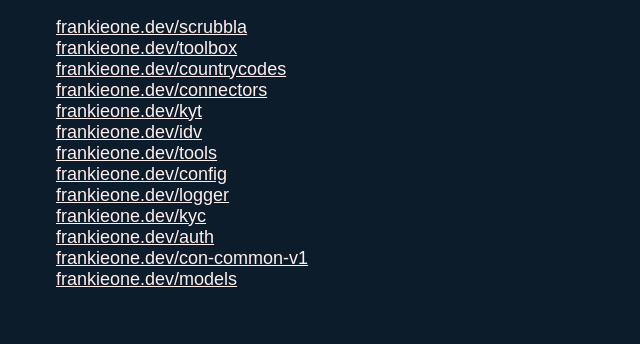
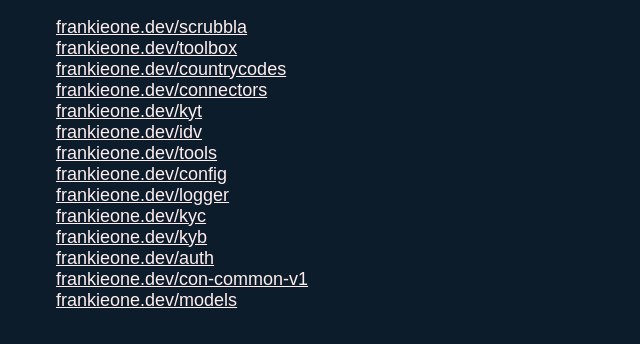
Before and after one commit to FrankieFinancial/frankiefinancial.github.io, a plain HTML site: page index.html in a window 1280 px wide. Shown: the part 264-608 px from the top of the page, without its empty margins (52-692 px from the left). Drawn offline with Linux system fonts and the light colour scheme.

Commit message:
adding to index

```diff
--- a/index.html
+++ b/index.html
@@ -23,7 +23,8 @@
         <li><a href="config">frankieone.dev/config</a></li>
         <li><a href="logger">frankieone.dev/logger</a></li>
         <li><a href="kyc">frankieone.dev/kyc</a></li>
-        <li><a href="auth">frankieone.dev/auth</a></li>
+        <li><a href="kyb">frankieone.dev/kyb</a></li>
+	<li><a href="auth">frankieone.dev/auth</a></li>
         <li><a href="auth">frankieone.dev/con-common-v1</a></li>
         <li><a href="auth">frankieone.dev/models</a></li>
     </ul>
```
Also changed, not shown: 1 other file.
